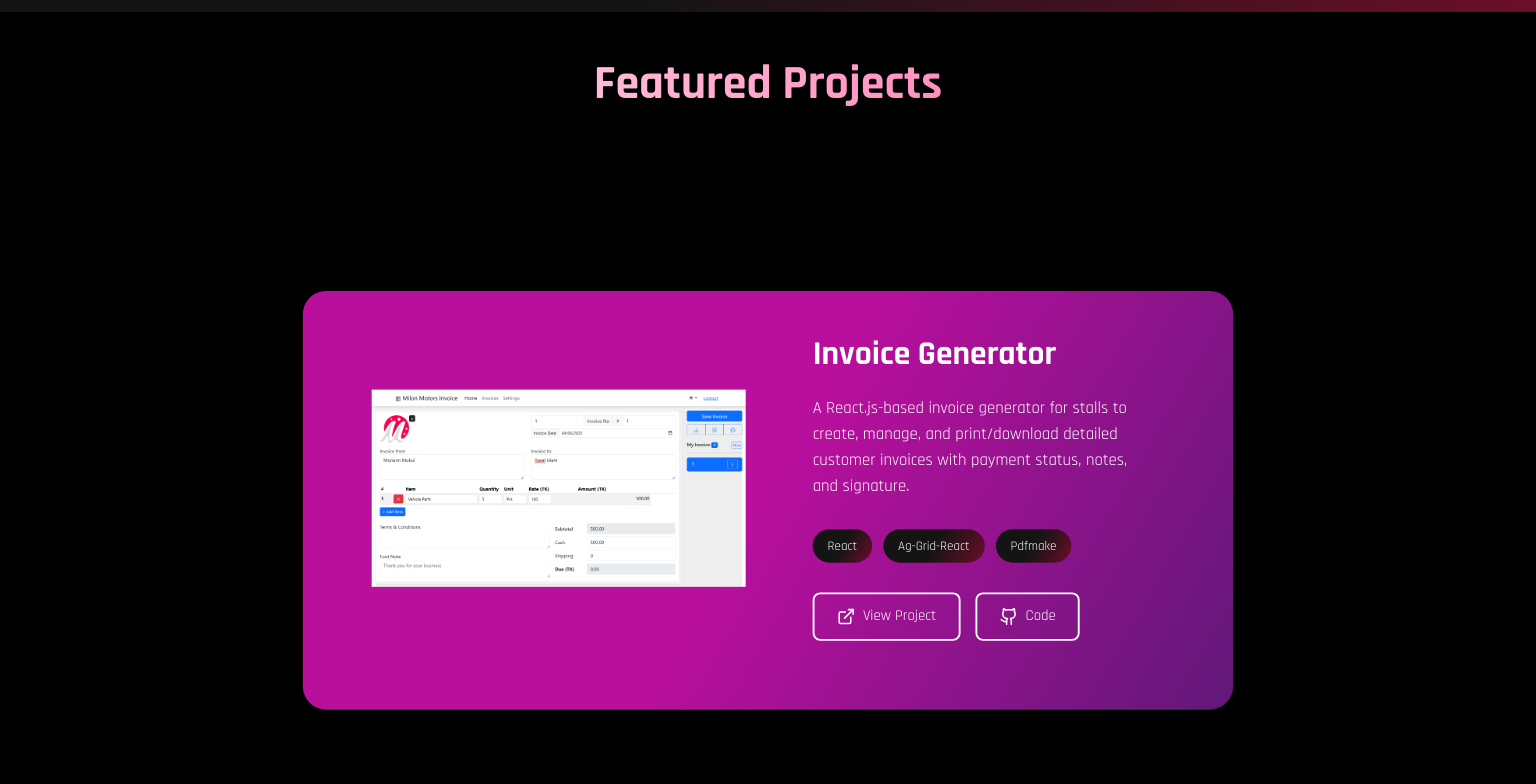
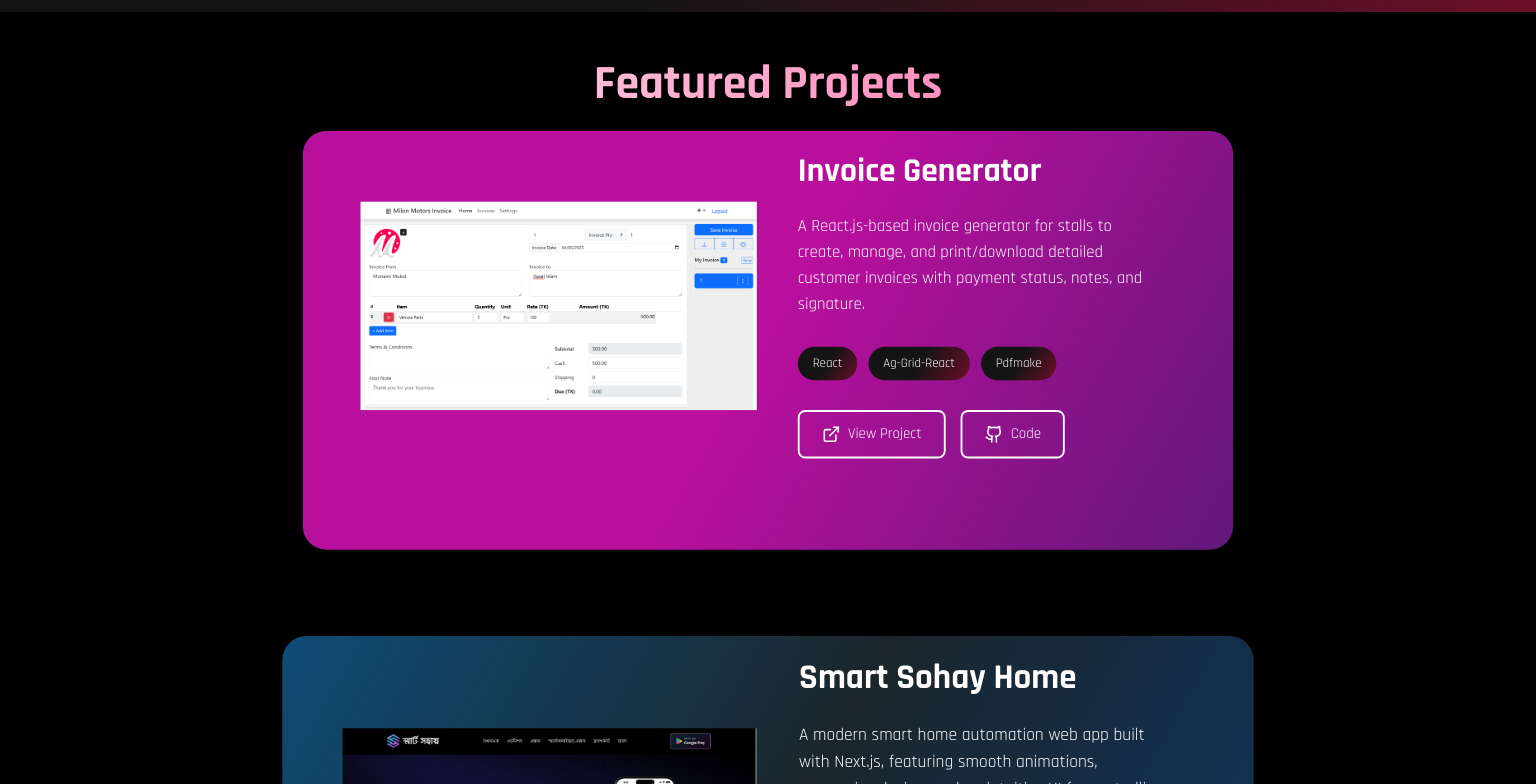
Before and after one commit to monaim3/Update-Portfolio, a Next.js app: page / in a window 1536 px wide. Shown: the part 1220-2004 px from the top of the page. Built offline with nearby package versions, Linux system fonts and the light colour scheme.

Commit message:
fixed Project section

```diff
--- a/src/components/Card.js
+++ b/src/components/Card.js
@@ -42,7 +42,7 @@ const Card = ({
         className={styles.card}
       >
         <div className="grid md:grid-cols-2 gap-0 items-stretch">
-          <div className="hidden md:flex items-center justify-center p-6">
+          <div className="hidden md:flex items-center justify-center p-4 2xl:p-3">
             <Image
               src={`${image}`}
               alt="image"
@@ -51,7 +51,7 @@ const Card = ({
               className={`w-full h-auto ${objectFit}`}
             />
           </div>
-          <div className="p-8 md:p-12 flex flex-col justify-center">
+          <div className="p-8 md:p-10 2xl:p-8 2xl:py-6 flex flex-col justify-center">
             <h3 className="text-3xl md:text-4xl font-bold text-white mb-6">
               {name}
             </h3>
--- a/src/components/style.module.css
+++ b/src/components/style.module.css
@@ -1,4 +1,3 @@
-
 .cardContainer {
   height: 100vh;
   display: flex;
@@ -27,8 +26,6 @@
   color: white;
 }
 
-
-
 .description {
   width: 40%;
   position: relative;
@@ -43,7 +40,7 @@
 
 .description p::first-letter {
   font-size: 28px;
-    font-family: 'Title';
+  font-family: "Title";
 }
 
 .technologies {
@@ -63,7 +60,7 @@
   display: flex;
   gap: 15px;
 }
-  .cardBody{
+.cardBody {
   display: flex;
   height: 100%;
   margin-top: 50px;
@@ -111,6 +108,12 @@
   margin-top: 50vh;
 }
 
+@media screen and (min-width: 1536px) {
+  .cardContainer {
+    height: 60vh;
+  }
+}
+
 @media screen and (max-width: 480px) {
   .cardContainer {
     height: 80vh;
```
Lines whose indentation alone changed are shown as unchanged.
